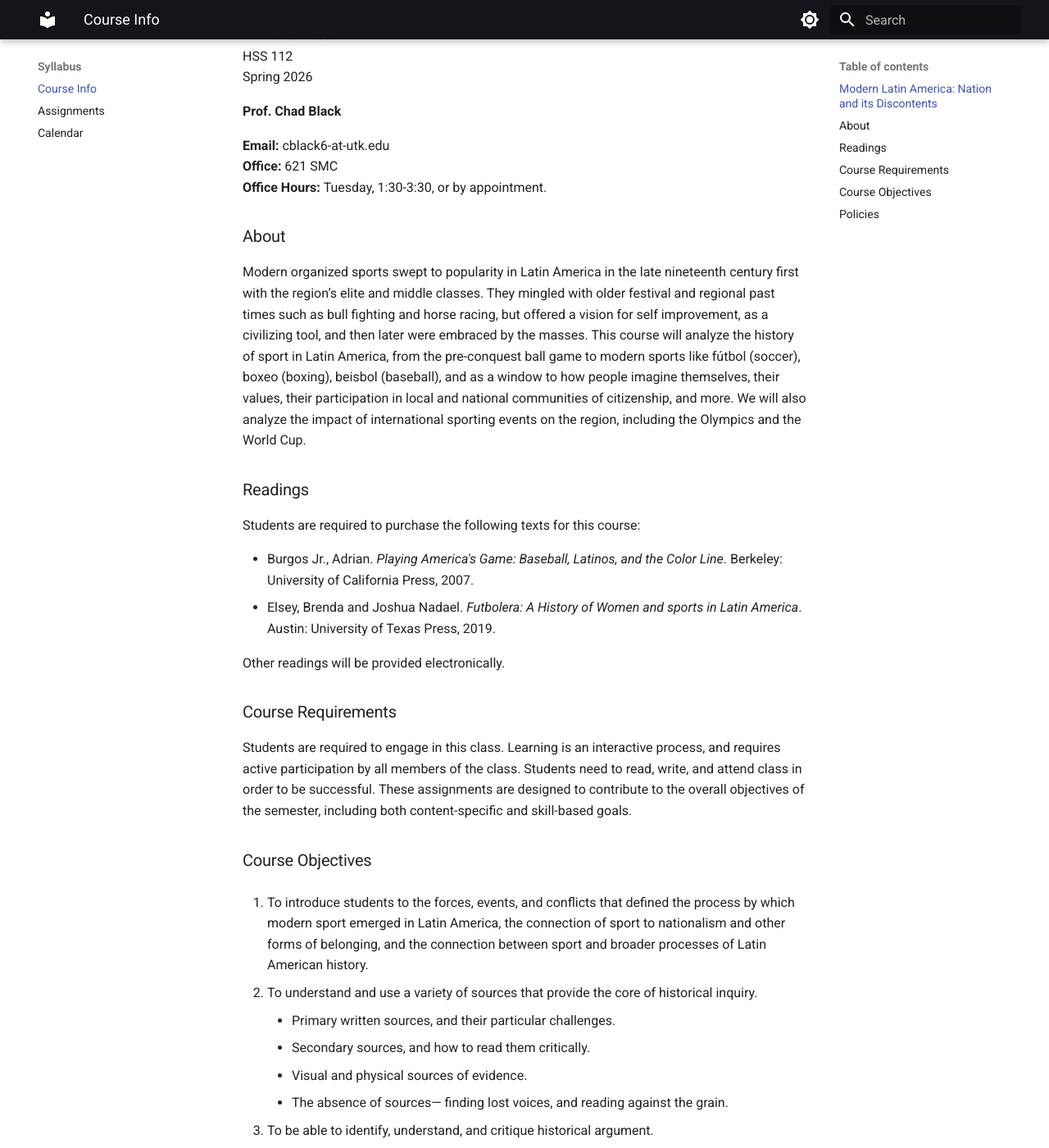
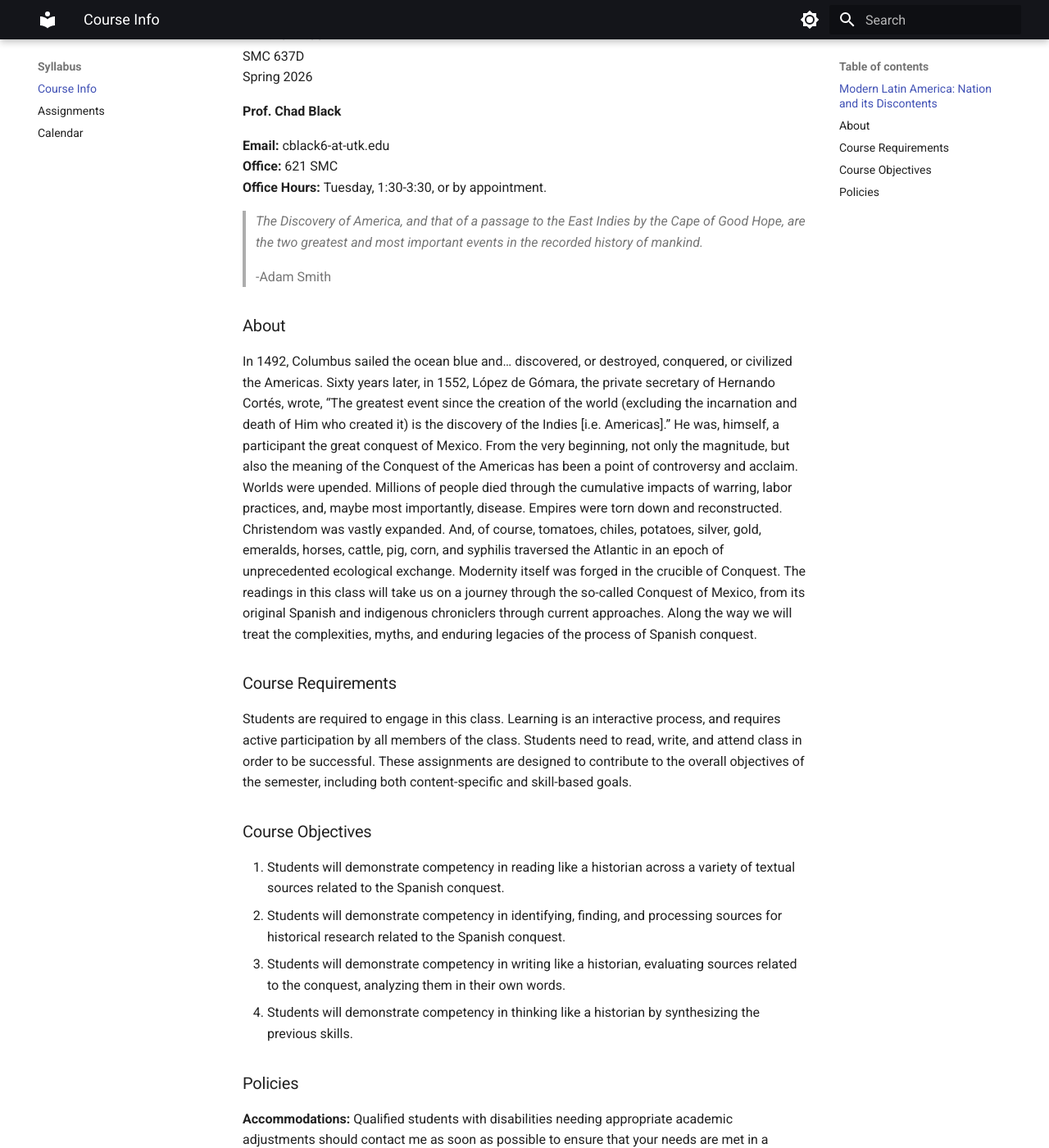
Before and after one commit to chadblack/Conquest2026, an MkDocs documentation site: the page built from docs/syllabus.md, in a window 1280 px wide and 1400 px high, scrolled down 269 px. Shown: the whole window at 82% size. Built offline with MkDocs 1.6.1 and Material for MkDocs 9.7.7, drawn with Linux system fonts in a browser that asks for light colours; some of the changed text lies outside the part shown.

Commit message:
updating syllabus and calendar

```diff
--- a/docs/syllabus.md
+++ b/docs/syllabus.md
@@ -4,9 +4,9 @@ title: Course Info
 
 ### Modern Latin America: Nation and its Discontents
 
-HILA/LAC 361
-TR 11:20-12:35
-HSS 112
+HILA/LAC 464
+TR 9:45-11:00
+SMC 637D
 Spring 2026
 
 **Prof. Chad Black**
@@ -15,18 +15,14 @@ Spring 2026
 **Office:** 621 SMC
 **Office Hours:** Tuesday, 1:30-3:30, or by appointment.
 
+> _The Discovery of America, and that of a passage to the East Indies by the Cape of Good Hope, are the two greatest and most important events in the recorded history of mankind._
+>
+> -Adam Smith
+
 ### About
 
-Modern organized sports swept to popularity in Latin America in the late nineteenth century first with the region’s elite and middle classes. They mingled with older festival and regional past times such as bull fighting and horse racing, but offered a vision for self improvement, as a civilizing tool, and then later were embraced by the masses. This course will analyze the history of sport in Latin America, from the pre-conquest ball game to modern sports like fútbol (soccer), boxeo (boxing), beisbol (baseball), and as a window to how people imagine themselves, their values, their participation in local and national communities of citizenship, and more. We will also analyze the impact of international sporting events on the region, including the Olympics and the World Cup.
+In 1492, Columbus sailed the ocean blue and… discovered, or destroyed, conquered, or civilized the Americas. Sixty years later, in 1552, López de Gómara, the private secretary of Hernando Cortés, wrote, “The greatest event since the creation of the world (excluding the incarnation and death of Him who created it) is the discovery of the Indies [i.e. Americas].” He was, himself, a participant the great conquest of Mexico. From the very beginning, not only the magnitude, but also the meaning of the Conquest of the Americas has been a point of controversy and acclaim. Worlds were upended. Millions of people died through the cumulative impacts of warring, labor practices, and, maybe most importantly, disease. Empires were torn down and reconstructed. Christendom was vastly expanded. And, of course, tomatoes, chiles, potatoes, silver, gold, emeralds, horses, cattle, pig, corn, and syphilis traversed the Atlantic in an epoch of unprecedented ecological exchange. Modernity itself was forged in the crucible of Conquest. The readings in this class will take us on a journey through the so-called Conquest of Mexico, from its original Spanish and indigenous chroniclers through current approaches. Along the way we will treat the complexities, myths, and enduring legacies of the process of Spanish conquest.
 
-### Readings
-
-Students are required to purchase the following texts for this course:
-
-- Burgos Jr., Adrian. *Playing America's Game: Baseball, Latinos, and the Color Line*. Berkeley: University of California Press, 2007.
-- Elsey, Brenda and Joshua Nadael. *Futbolera: A History of Women and sports in Latin America*. Austin: University of Texas Press, 2019.
-
-Other readings will be provided electronically.
 
 ### Course Requirements
 
@@ -34,15 +30,10 @@ Students are required to engage in this class. Learning is an interactive proces
 
 ### Course Objectives
 
-1.  To introduce students to the forces, events, and conflicts that defined the process by which modern sport emerged in Latin America, the connection of sport to nationalism and other forms of belonging, and the connection between sport and broader processes of Latin American history.
-
-2.  To understand and use a variety of sources that provide the core of historical inquiry.
-    -   Primary written sources, and their particular challenges.
-    -   Secondary sources, and how to read them critically.
-    -   Visual and physical sources of evidence.
-    -   The absence of sources— finding lost voices, and reading against the grain.
-3.  To be able to identify, understand, and critique historical argument.
-    -   Historians follow a lose set of epistemological, theoretical, and evidentiary rules in their attempts to recreate the limited past that is accessible to us through our incomplete archival record. At the college level and beyond, it is your task to learn how to identify an author’s central argument and to evaluate it based on its evidence, sources, logic, and narrative.
+1. Students will demonstrate competency in reading like a historian across a variety of textual sources related to the Spanish conquest.
+2. Students will demonstrate competency in identifying, finding, and processing sources for historical research related to the Spanish conquest.
+3. Students will demonstrate competency in writing like a historian, evaluating sources related to the conquest, analyzing them in their own words.
+4. Students will demonstrate  competency in thinking like a historian by synthesizing the previous skills.
 
 ### Policies
 
@@ -54,7 +45,7 @@ Students are required to engage in this class. Learning is an interactive proces
 
 **Cell Phones and Laptops:** Please silence cell phones during to class. Please do not text during class. Cell phones ought to be put away for the duration of our meetings. Laptops are allowed only for tasks related to this class. Distracting use of technology (social media, surfing, GroupMe chats, etc.) causes problems not only for your own learning, but for those around you. Research shows that analog notetaking improves learning. Consider having paper with you. Based on the prevailing literature, hand note-taking– both while reading and in class– leads to substantially better educational outcomes. You are not required to have a laptop in class, so feel free to leave it at home. If, however, you have reason to use your laptop for notetaking, I won’t stop you from doing so.
 
-**Plagiarism and Academic Honesty:** Plagiarism occurs when someone knowingly or unknowingly presents another person’s words or ideas as his or her own. Any work turned in for this class must meet University standards for academic honesty. Any students unsure about how to apply these rules are urged to consult with me prior to turning in any written work.
+**Plagiarism and Academic Honesty:** All work you turn in must be your own, and not another student’s or produced by AI. Plagiarism occurs whenever one intentionally or unintentionally uses another's work without proper citation. Generative AI has added an addition layer to academic honesty. For this class, they are to be considered out of bounds. Do not submit work produced by or with the assistance of LLMs, for example generative AI such as chatGPT, grok, Gemini, Copilot, Claude, etc. The assignments in this course are designed to teach you how to think and reason like a historian. Writing is thinking. If someone or something else is doing your writing, it’s also doing your thinking. Except that LLMs do not think. They also are not search engines, databases, or indices of the web or human knowledge. They are very sophisticated statistical models that generate sequences of words or phrases that are indifferent to truth. If you use AI, you might get away with it. But if you don't, you will fail the class.
 
 **Drop In Office Hours:** Students are strongly encouraged to speak with me outside of class. The advantages of talking with me include: extra help on an assignment or preparation for an exam; clarification of materials covered in lecture, discussion of my comments on your work; discussion of this or related courses. I am available during office hours on a first-come, first-served basis; if you cannot come by during office hours, please contact me via email or phone and I will be happy to set up an appointment with you.
 
```
Also changed, not shown: docs/calendar.md (+5 -5 lines).
